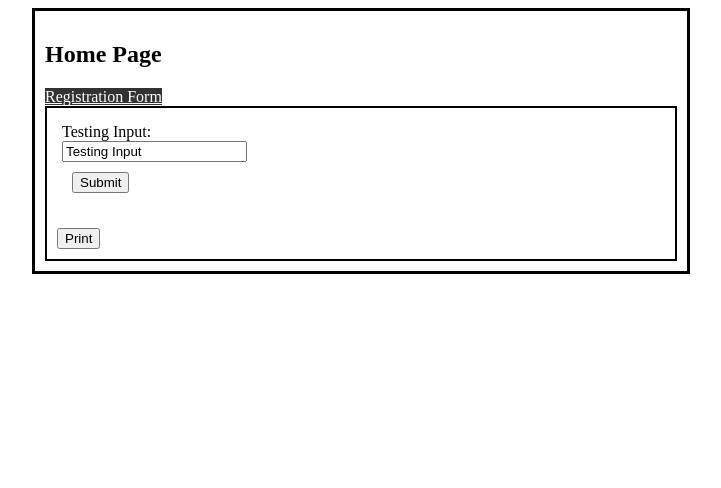
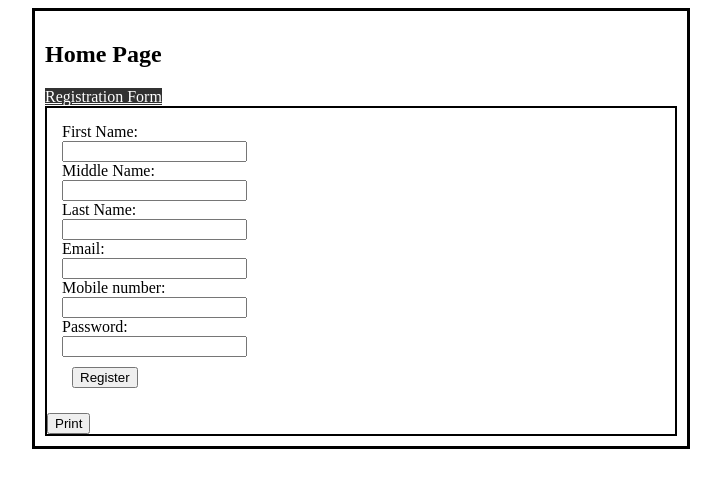
Before and after one commit to shortformikael/piktiv-submission, an Angular app: page /registration in a window 1280 px wide. Shown: the top 488 px of the page, without its empty margins (279-1000 px from the left). Built offline with nearby package versions, Linux system fonts and the light colour scheme.

Commit message:
fixed JSON reponse and adapted response-input

```diff
--- a/src/app/registration/input-control.service.ts
+++ b/src/app/registration/input-control.service.ts
@@ -11,7 +11,7 @@ export class InputControlService {
     const group: any = {};
 
     inputs.forEach(input => {
-      group[input.name] = new FormControl(input.label || '');
+      group[input.name] = new FormControl();
     });
     return new FormGroup(group);
   }
--- a/src/app/registration/input.service.ts
+++ b/src/app/registration/input.service.ts
@@ -10,17 +10,19 @@ export class InputService {
     responseData: any[] = RESPONSE;
 
     getInputs() {
+        const Inputs: InputElement<string>[] = [];
 
-    const Inputs: InputElement<string>[] = [
+        for(let i = 0; i < this.responseData.length; i++){
 
-        new InputElement({
-            type: 'text',
-            name: 'testing',
-            label: 'Testing Input',
-            required: false
-        })
+            Inputs[i] = new InputElement<string>({
+                type: this.responseData[i].type,
+                name: this.responseData[i].name,
+                label: this.responseData[i].label
+            });
+        }
 
-    ];
-    return Inputs;
-  }
+        console.log(Inputs);
+
+        return Inputs;
+    }
 }
--- a/src/app/registration/registration-input.component.html
+++ b/src/app/registration/registration-input.component.html
@@ -1,6 +1,21 @@
-<div [formGroup]="userReg">
-    <label>{{input.label}}: </label>
-    <div [ngSwitch]="input.type">
-        <input *ngSwitchCase="'text'" [formControlName]="input.name">
+<div [formGroup]="userReg" [ngSwitch]="input.type">
+    <div *ngSwitchCase="'text'">
+        <label>{{input.label}}: </label><br>
+        <input type="{{input.type}}" formControlName="{{input.name}}" name="{{input.name}}">
+    </div>
+    <div *ngSwitchCase="'email'">
+        <label>{{input.label}}: </label><br>
+        <input type="{{input.type}}" formControlName="{{input.name}}" name="{{input.name}}">
+    </div>
+    <div *ngSwitchCase="'phone'">
+        <label>{{input.label}}: </label><br>
+        <input type="{{input.type}}" formControlName="{{input.name}}" name="{{input.name}}">
+    </div>
+    <div *ngSwitchCase="'password'">
+        <label>{{input.label}}: </label><br>
+        <input type="{{input.type}}" formControlName="{{input.name}}" name="{{input.name}}">
+    </div>
+    <div *ngSwitchCase="'button'">
+        <button type="submit" [disabled]="!userReg.valid" style="margin: 10px;">{{input.label}}</button>
     </div>
 </div>
--- a/src/app/registration/registration.component.css
+++ b/src/app/registration/registration.component.css
@@ -6,10 +6,6 @@ form {
     margin:15px;
 }
 
-button {
-    margin: 10px;
-}
-
 .warning {
     color: red;
 }
--- a/src/app/registration/registration.component.html
+++ b/src/app/registration/registration.component.html
@@ -3,8 +3,6 @@
         <div *ngFor="let input of inputs">
             <app-input [input]="input" [userReg]="userReg"></app-input>
         </div>
-        <button type="submit" [disabled]="!userReg.valid">Submit</button>
     </form>
-
     <button (click)="print()">Print</button>
 </div>
```
